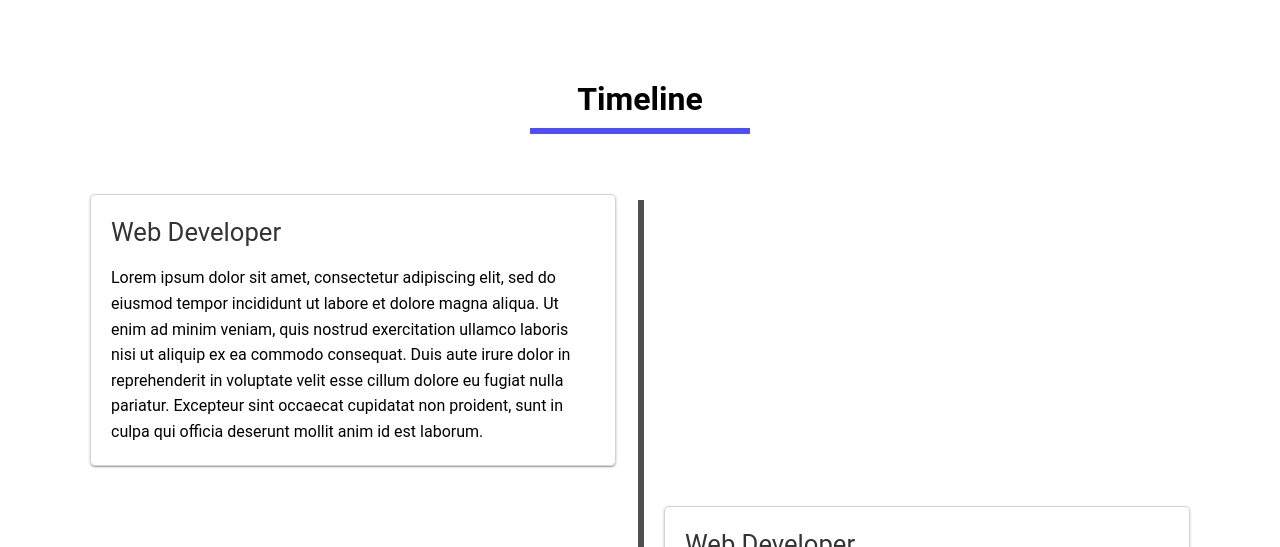
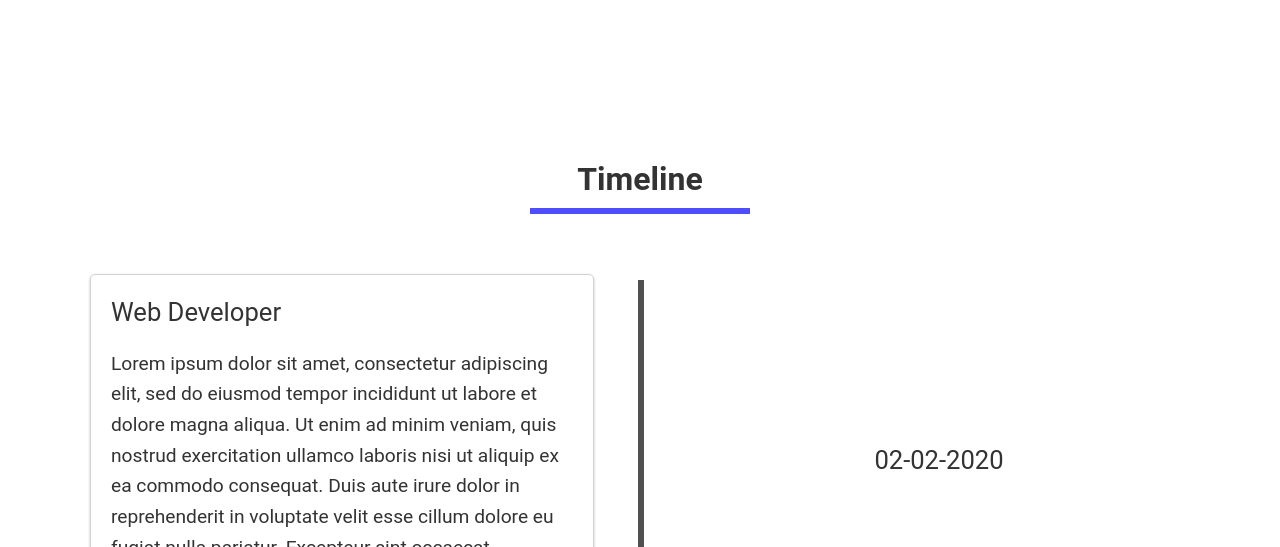
Before and after one commit to suliman-nm98/suliman-nm98, a React (Create React App) app: page / in a window 1280 px wide. Shown: the part 2199-2746 px from the top of the page. Built offline with nearby package versions, Linux system fonts and the light colour scheme.

Commit message:
add timeline

```diff
--- a/src/components/timeline/Timeline.css
+++ b/src/components/timeline/Timeline.css
@@ -1,34 +1,6 @@
 /* ================ The Timeline__list ================ */
-.timeline {
-  display: flex;
-  position: relative;
-  flex-direction: column;
-  justify-content: center;
-  margin-top: 20px;
-  padding: 20px 50px;
-}
-.timeline__item {
-  padding: 20px;
-  border: 1px solid lightgray;
-  height: fit-content;
-  width: 44%;
-  margin-bottom: 40px;
-  border-radius: 5px;
-  box-shadow: 0 1px 3px 0 rgba(0, 0, 0, 0.2), 0 1px 1px 0 rgba(0, 0, 0, 0.14),
-    0 2px 1px -1px rgba(0, 0, 0, 0.12);
-}
-.timeline__itemLeft {
-  margin-left: 0;
-  margin-right: auto;
-}
-.timeline__itemRight {
-  margin-right: 0;
-  margin-left: auto;
-}
-/* .timeline__left {
-  just
-} */
-.timeline__item > h5 {
+
+h5 {
   font-size: 1.6rem;
   font-family: "Roboto", "Helvetica", "Arial", sans-serif;
   font-weight: 400;
@@ -37,13 +9,14 @@
   letter-spacing: 0em;
 }
 
-.timeline__item > p {
+p {
   margin: 1em 0 0;
   line-height: 1.6;
-  font-size: 1rem;
+  font-size: 1.2rem;
   font-weight: 400;
 }
-.timeline > h1 {
+
+h1 {
   margin-bottom: 50px;
   width: 200px;
   margin: 0 auto;
@@ -51,6 +24,71 @@
   padding: 10px;
   text-align: center;
   border-bottom: 6px solid rgba(78, 78, 255, 2);
+}
+
+.timeline {
+  color: #333;
+  display: flex;
+  position: relative;
+  flex-direction: column;
+  justify-content: center;
+  margin-top: 20px;
+  padding: 20px 50px;
+}
+.timeline__itemContainerLeft,
+.timeline__itemContainerRight {
+  display: flex;
+  flex-direction: row;
+  justify-content: center;
+  align-items: center;
+  margin-bottom: 100px;
+}
+.timeline__itemContainerLeft .timeline__itemLeft {
+  margin-left: 0;
+  position: relative;
+  padding: 20px;
+  margin-right: auto;
+  width: 42%;
+  border: 1px solid lightgray;
+  height: fit-content;
+  border-radius: 5px;
+  box-shadow: 0 1px 3px 0 rgba(0, 0, 0, 0.2), 0 1px 1px 0 rgba(0, 0, 0, 0.14),
+    0 2px 1px -1px rgba(0, 0, 0, 0.12);
+}
+
+.timeline__itemContainerLeft .timeline__itemRight {
+  margin-right: 0;
+  position: relative;
+  padding: 20px;
+  margin-left: auto;
+  width: 42%;
+  height: fit-content;
+  text-align: center;
+  border-radius: 5px;
+}
+
+.timeline__itemContainerRight .timeline__itemRight {
+  margin-right: 0;
+  position: relative;
+  padding: 20px;
+  margin-left: auto;
+  width: 42%;
+  border: 1px solid lightgray;
+  height: fit-content;
+  border-radius: 5px;
+  box-shadow: 0 1px 3px 0 rgba(0, 0, 0, 0.2), 0 1px 1px 0 rgba(0, 0, 0, 0.14),
+    0 2px 1px -1px rgba(0, 0, 0, 0.12);
+}
+
+.timeline__itemContainerRight .timeline__itemLeft {
+  margin-left: 0;
+  position: relative;
+  padding: 20px;
+  margin-right: auto;
+  width: 42%;
+  height: fit-content;
+  text-align: center;
+  border-radius: 5px;
 }
 
 .timeline:before {
--- a/src/components/timeline/Timeline.js
+++ b/src/components/timeline/Timeline.js
@@ -4,137 +4,80 @@ function Timeline() {
   return (
     <div className="timeline">
       <h1>Timeline</h1>
-      <div className="timeline__itemLeft timeline__item">
+      <div className="timeline__itemContainerLeft">
+        <div className="timeline__itemLeft">
           <h5 className="timeline__title">Web Developer</h5>
           <p>
             Lorem ipsum dolor sit amet, consectetur adipiscing elit, sed do
-          eiusmod tempor incididunt ut labore et dolore magna aliqua. Ut enim ad
-          minim veniam, quis nostrud exercitation ullamco laboris nisi ut
+            eiusmod tempor incididunt ut labore et dolore magna aliqua. Ut enim
+            ad minim veniam, quis nostrud exercitation ullamco laboris nisi ut
             aliquip ex ea commodo consequat. Duis aute irure dolor in
             reprehenderit in voluptate velit esse cillum dolore eu fugiat nulla
             pariatur. Excepteur sint occaecat cupidatat non proident, sunt in
             culpa qui officia deserunt mollit anim id est laborum.
           </p>
         </div>
-      <div className="timeline__itemRight timeline__item">
+        <div className="timeline__itemRight">
+          <h5>02-02-2020</h5>
+        </div>
+        <div className="timeline__logo"></div>
+      </div>
+
+      <div className="timeline__itemContainerRight">
+        <div className="timeline__itemLeft">
+          <h5>02-02-2020</h5>
+        </div>
+        <div className="timeline__itemRight">
           <h5 className="timeline__title">Web Developer</h5>
           <p>
             Lorem ipsum dolor sit amet, consectetur adipiscing elit, sed do
-          eiusmod tempor incididunt ut labore et dolore magna aliqua. Ut enim ad
-          minim veniam, quis nostrud exercitation ullamco laboris nisi ut
+            eiusmod tempor incididunt ut labore et dolore magna aliqua. Ut enim
+            ad minim veniam, quis nostrud exercitation ullamco laboris nisi ut
             aliquip ex ea commodo consequat. Duis aute irure dolor in
             reprehenderit in voluptate velit esse cillum dolore eu fugiat nulla
             pariatur. Excepteur sint occaecat cupidatat non proident, sunt in
             culpa qui officia deserunt mollit anim id est laborum.
           </p>
         </div>
+        <div className="timeline__logo"></div>
+      </div>
+      <div className="timeline__itemContainerLeft">
+        <div className="timeline__itemLeft">
+          <h5 className="timeline__title">Web Developer</h5>
+          <p>
+            Lorem ipsum dolor sit amet, consectetur adipiscing elit, sed do
+            eiusmod tempor incididunt ut labore et dolore magna aliqua. Ut enim
+            ad minim veniam, quis nostrud exercitation ullamco laboris nisi ut
+            aliquip ex ea commodo consequat. Duis aute irure dolor in
+            reprehenderit in voluptate velit esse cillum dolore eu fugiat nulla
+            pariatur. Excepteur sint occaecat cupidatat non proident, sunt in
+            culpa qui officia deserunt mollit anim id est laborum.
+          </p>
+        </div>
+        <div className="timeline__itemRight">
+          <h5>02-02-2020</h5>
+        </div>
+        <div className="timeline__logo"></div>
+      </div>
 
-      <ul className="timeline__list">
-        {/* <!-- Item 1 --> */}
-        <li>
-          <div
-            className="direction-l"
-            data-aos="fade-up"
-            data-aos-anchor-placement="center-bottom"
-          >
-            <div className="flag-wrapper">
-              <span className="flag">Web Developer</span>
-              <span className="time-wrapper">
-                <span className="time">2020 - present</span>
-              </span>
+      <div className="timeline__itemContainerRight">
+        <div className="timeline__itemLeft">
+          <h5>02-02-2020</h5>
         </div>
-            <div className="desc">Helping a company overhaul their website</div>
+        <div className="timeline__itemRight">
+          <h5 className="timeline__title">Web Developer</h5>
+          <p>
+            Lorem ipsum dolor sit amet, consectetur adipiscing elit, sed do
+            eiusmod tempor incididunt ut labore et dolore magna aliqua. Ut enim
+            ad minim veniam, quis nostrud exercitation ullamco laboris nisi ut
+            aliquip ex ea commodo consequat. Duis aute irure dolor in
+            reprehenderit in voluptate velit esse cillum dolore eu fugiat nulla
+            pariatur. Excepteur sint occaecat cupidatat non proident, sunt in
+            culpa qui officia deserunt mollit anim id est laborum.
+          </p>
         </div>
-        </li>
-        <li>
-          <div
-            className="direction-r"
-            data-aos="fade-up"
-            data-aos-anchor-placement="center-bottom"
-          >
-            <div className="flag-wrapper">
-              <span className="flag">Software Enigneer</span>
-              <span className="time-wrapper">
-                <span className="time">2019-2020</span>
-              </span>
+        <div className="timeline__logo"></div>
       </div>
-            <div className="desc">
-              Worked with a skilled friend to help his startup and building a
-              platform for young african entreprenours.
-            </div>
-          </div>
-        </li>
-        <li>
-          <div
-            className="direction-l"
-            data-aos="fade-up"
-            data-aos-anchor-placement="center-bottom"
-          >
-            <div className="flag-wrapper">
-              <span className="flag">Android Developer Intern</span>
-              <span className="time-wrapper">
-                <span className="time">2017-2018</span>
-              </span>
-            </div>
-            <div className="desc">
-              Built a social media applicaiton with Google Maps.
-            </div>
-          </div>
-        </li>
-
-        <li>
-          <div
-            className="direction-r"
-            data-aos="fade-up"
-            data-aos-anchor-placement="center-bottom"
-          >
-            <div className="flag-wrapper">
-              <span className="flag">Asia Pacific University</span>
-              <span className="time-wrapper">
-                <span className="time">2016-2019</span>
-              </span>
-            </div>
-            <div className="desc">
-              Graduated as a skilled Software Enigneer with outstanding skills.
-            </div>
-          </div>
-        </li>
-
-        <li>
-          <div
-            className="direction-l"
-            data-aos="fade-up"
-            data-aos-anchor-placement="center-bottom"
-          >
-            <div className="flag-wrapper">
-              <span className="flag">High School</span>
-              <span className="time-wrapper">
-                <span className="time">2001 - 2014</span>
-              </span>
-            </div>
-            <div className="desc">
-              Graduated high school with a decision to make it into the Software
-              Industry
-            </div>
-          </div>
-        </li>
-
-        <li>
-          <div
-            className="direction-r"
-            data-aos="fade-up"
-            data-aos-anchor-placement="center-bottom"
-          >
-            <div className="flag-wrapper">
-              <span className="flag">Birth</span>
-              <span className="time-wrapper">
-                <span className="time">1998-04-05</span>
-              </span>
-            </div>
-            {/* <div className="desc"></div> */}
-          </div>
-        </li>
-      </ul>
     </div>
   );
 }
```
Lines whose indentation alone changed are shown as unchanged.
